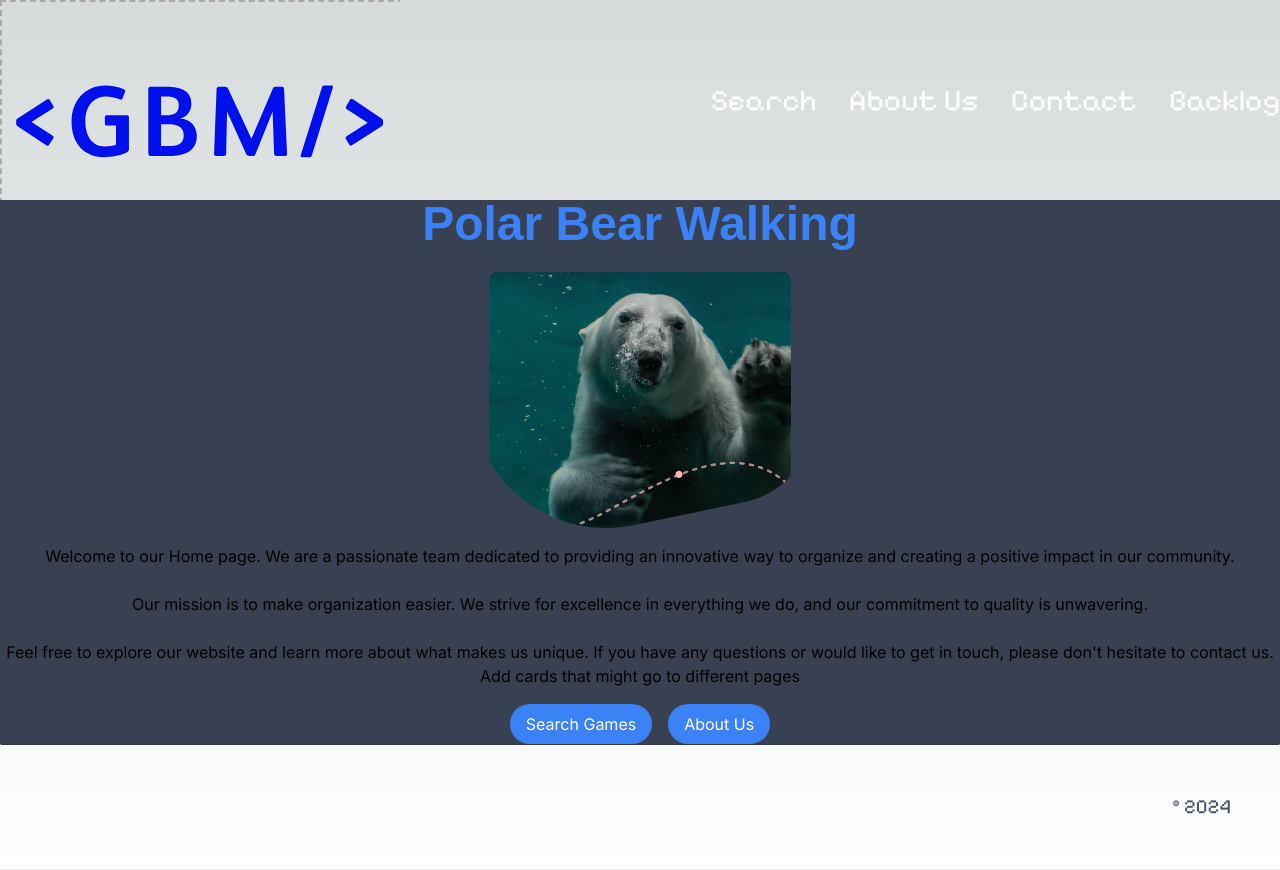
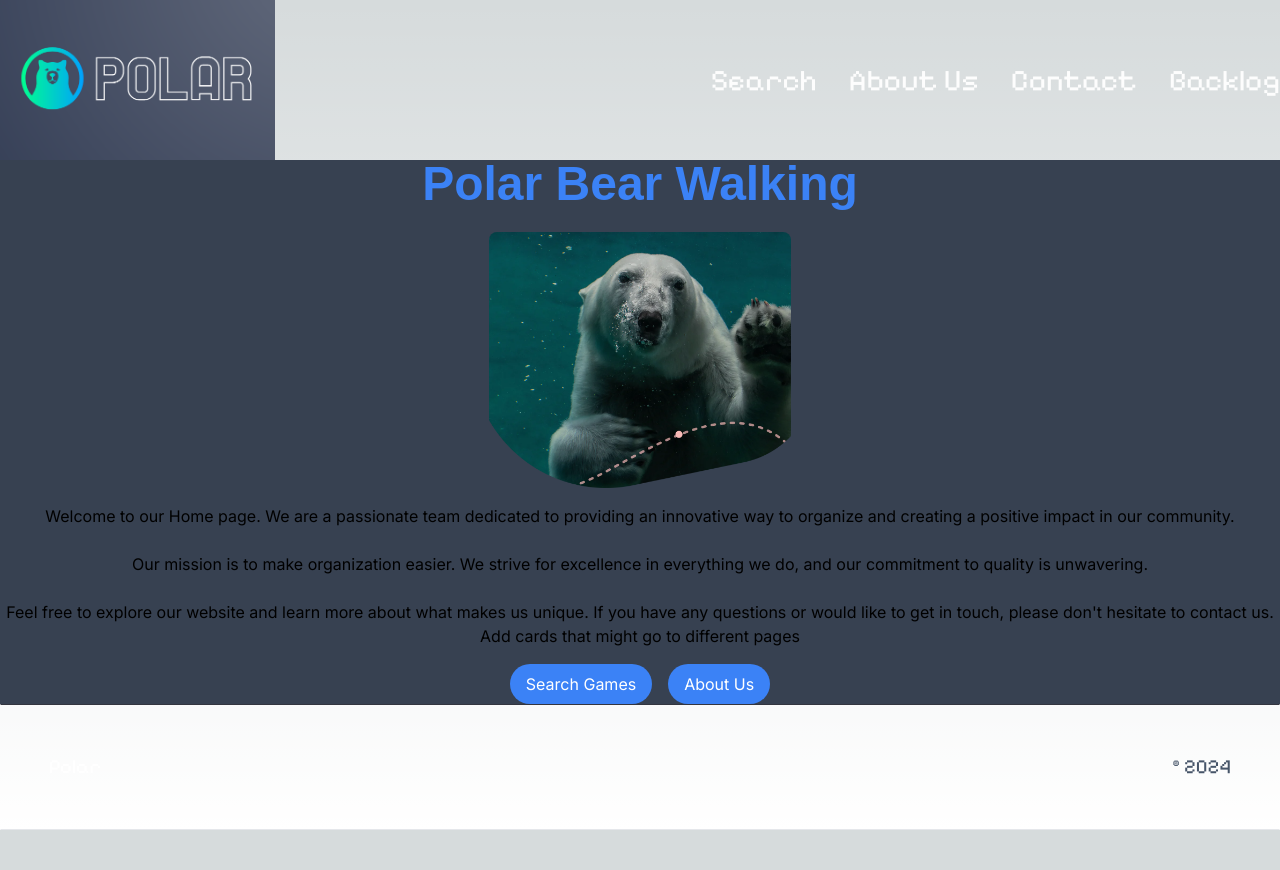
Before and after one commit to SHasan59/Polar, a Next.js app: page / in a window 1280 px wide. After the commit the page ends 830 px from the top, so only its background shows below. Built offline with nearby package versions, Linux system fonts and the light colour scheme; a web font is replaced by a local one.

Commit message:
Added New Logo

```diff
--- a/src/app/components/Navigation.jsx
+++ b/src/app/components/Navigation.jsx
@@ -32,7 +32,11 @@ const Navigation = () => {
     <nav className='"fixed top-0 left-0 right-0 z-10 bg-black-500 bg-opacity-100'>
       <div className="flex flex-wrap items-center justify-between mx-auto px-4py-2 ">
       <Link href={'/'}>
-          <img src="/download.svg" alt="GameBacklogManager Logo" className="cursor-pointer" />
+          <img
+            src="/polar-logo.png"
+            alt="Polar Logo"
+            className="cursor-pointer w-90 h-40" // Adjust size here
+          />
         </Link>
         <div className="mobile-menu block md:hidden">
           {!navbarOpen ? (
```
Also changed, not shown: public/polar-logo.png (added).
